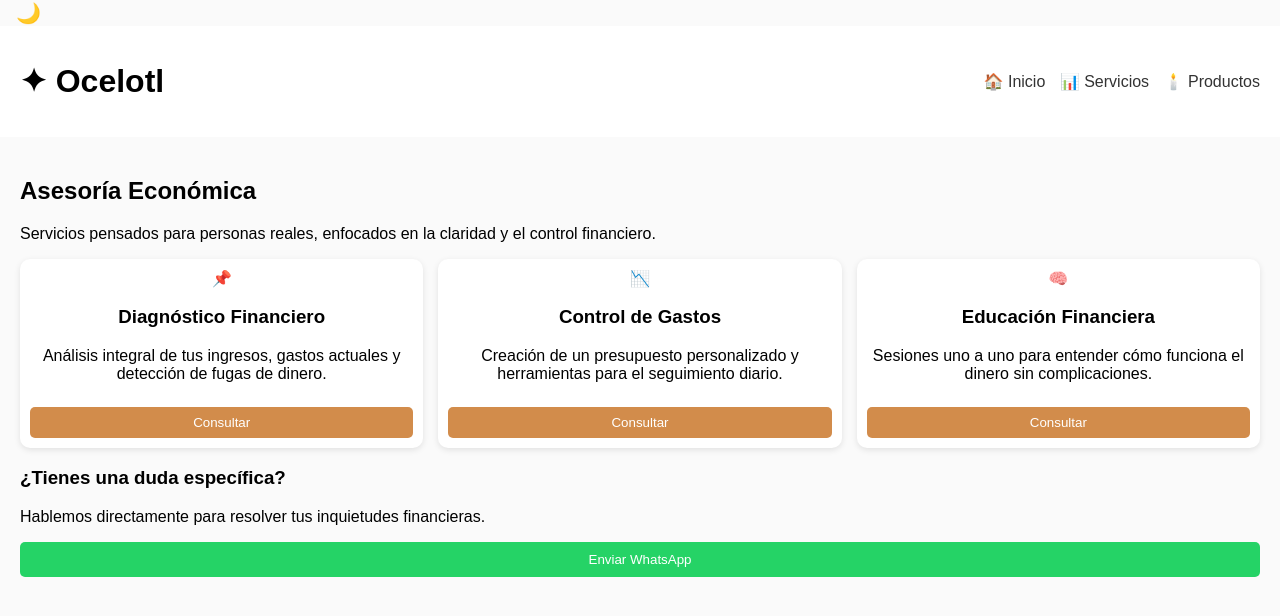
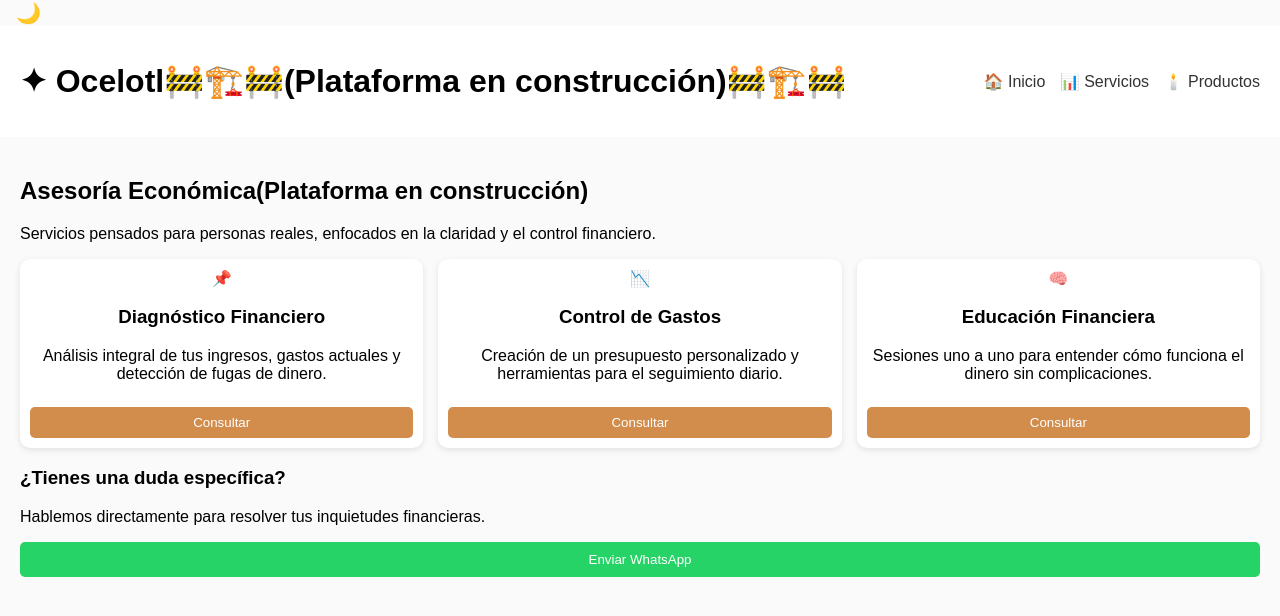
Before and after one commit to economia28age-cloud/asesor-economico-venta-producto, a plain HTML site: page servicios.html in a window 1280 px wide. Drawn offline with Linux system fonts and the light colour scheme.

Commit message:
Add construction notice to servicios.html
Updated content to indicate that the platform is under construction.

```diff
--- a/servicios.html
+++ b/servicios.html
@@ -30,7 +30,7 @@
        HEADER / NAV
   ========================== -->
   <header class="header">
-    <h1>✦ Ocelotl</h1>
+    <h1>✦ Ocelotl🚧🏗️🚧(Plataforma en construcción)🚧🏗️🚧</h1>
     <nav>
       <a href="index.html">🏠 Inicio</a>
       <a href="servicios.html" class="active">📊 Servicios</a>
@@ -48,7 +48,7 @@
          HERO / INTRO
     ========================== -->
     <section class="hero-servicios">
-      <h1>Asesoría Económica</h1>
+      <h1>Asesoría Económica(Plataforma en construcción)</h1>
       <p>
         Servicios pensados para personas reales, enfocados en la claridad
         y el control financiero.
```
